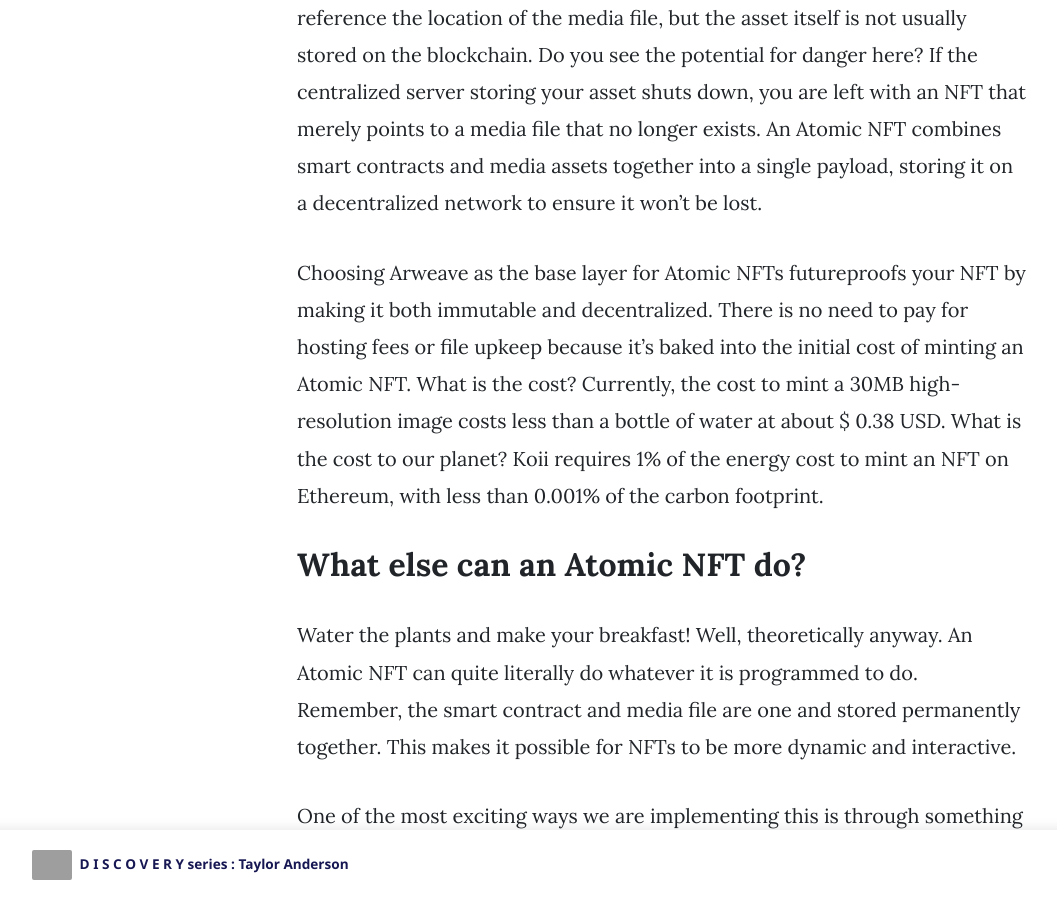
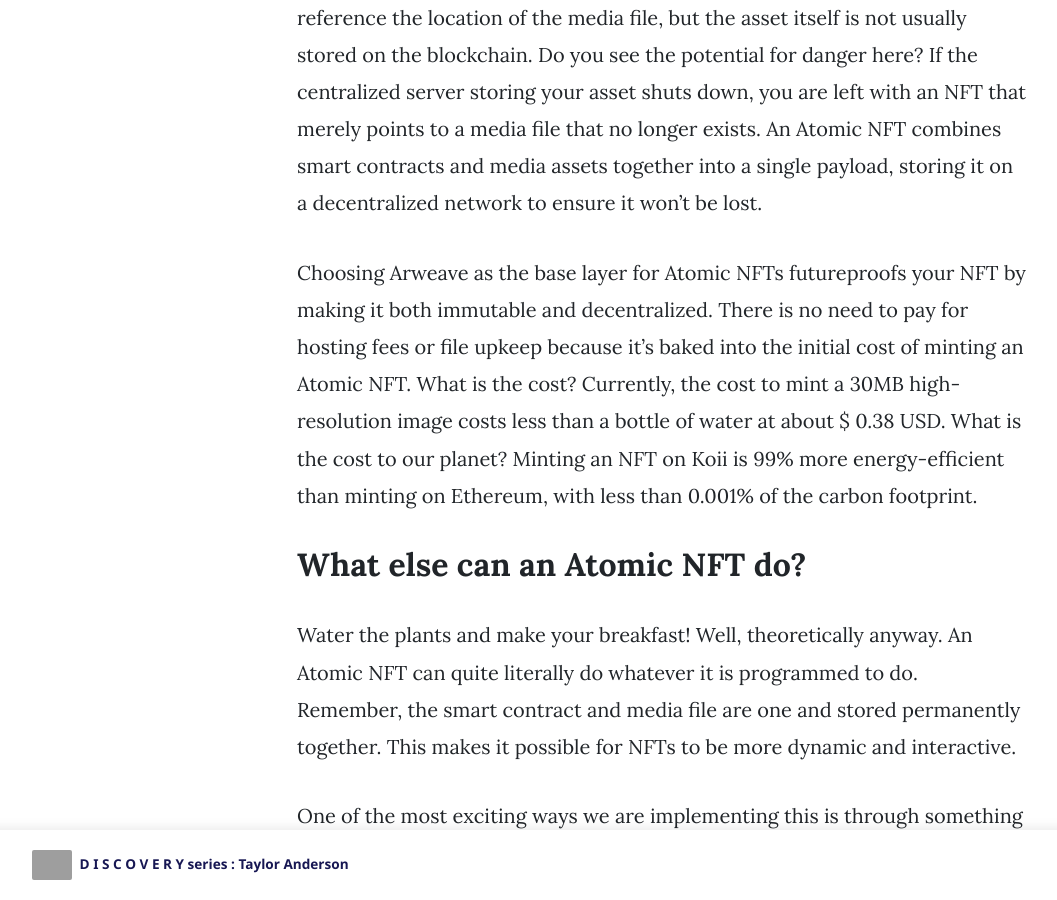
Before and after one commit to tykoii/blog, a Jekyll site: the page built from _posts/2021-08-25-Is-Your-NFT-Built-on-Rock-or-on-Sand.md, in a window 1280 px wide and 900 px high, scrolled down 2190 px. Shown: the whole window, without its empty margins (73-1130 px from the left). Built offline with Jekyll 4.4.1, drawn with Linux system fonts in a browser that asks for light colours; nearby versions of some CDN libraries; comment, search, counter and statistics services are not loaded; grey boxes are pictures that could not be loaded.

Commit message:
update blog text

```diff
--- a/_posts/2021-08-25-Is-Your-NFT-Built-on-Rock-or-on-Sand.md
+++ b/_posts/2021-08-25-Is-Your-NFT-Built-on-Rock-or-on-Sand.md
@@ -31,7 +31,7 @@
 
 This is important because the very reason that we buy an NFT is to prove that we own a specific asset, not just the record of an asset. Most NFTs are simply a blockchain ledger indicating possession of a media file. A generic NFT will reference the location of the media file, but the asset itself is not usually stored on the blockchain. Do you see the potential for danger here? If the centralized server storing your asset shuts down, you are left with an NFT that merely points to a media file that no longer exists. An Atomic NFT combines smart contracts and media assets together into a single payload, storing it on a decentralized network to ensure it won’t be lost.
 
-Choosing Arweave as the base layer for Atomic NFTs futureproofs your NFT by making it both immutable and decentralized. There is no need to pay for hosting fees or file upkeep because it’s baked into the initial cost of minting an Atomic NFT. What is the cost? Currently, the cost to mint a 30MB high-resolution image costs less than a bottle of water at about $ 0.38 USD. What is the cost to our planet? Koii requires 1% of the energy cost to mint an NFT on Ethereum, with less than 0.001% of the carbon footprint.
+Choosing Arweave as the base layer for Atomic NFTs futureproofs your NFT by making it both immutable and decentralized. There is no need to pay for hosting fees or file upkeep because it’s baked into the initial cost of minting an Atomic NFT. What is the cost? Currently, the cost to mint a 30MB high-resolution image costs less than a bottle of water at about $ 0.38 USD. What is the cost to our planet? Minting an NFT on Koii is 99% more energy-efficient than minting on Ethereum, with less than 0.001% of the carbon footprint.
 
 ## What else can an Atomic NFT do?
 
```
